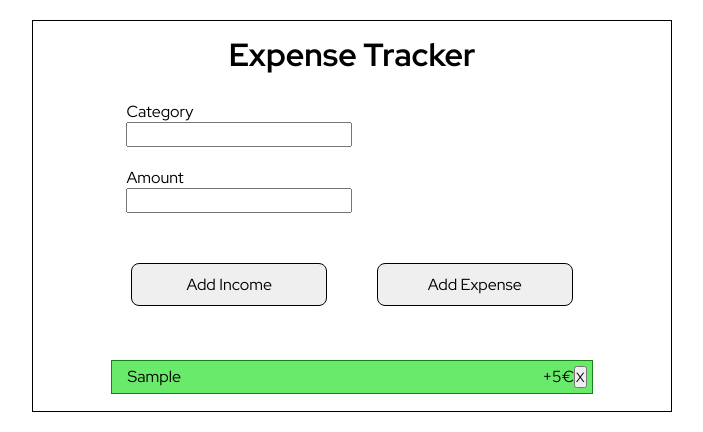
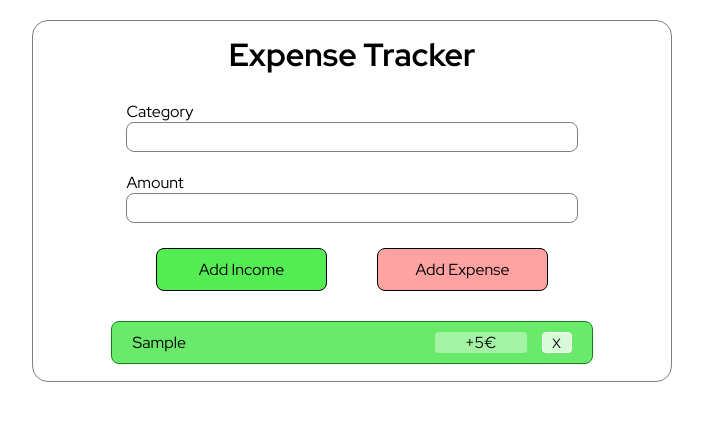
Before and after one commit to Natalie-Kizirian/My-Expense-Tracker, a plain HTML site: page index.html in a window 1280 px wide. Both pictures are taken after typing "Sample", "5" into the empty fields and a click on the button "Add Income". Shown: the whole page, without its empty margins (288-991 px from the left). Drawn offline with Linux system fonts and the light colour scheme.

Commit message:
Update styles

```diff
--- a/style.css
+++ b/style.css
@@ -12,7 +12,8 @@
   margin: auto;
   padding: 12px;
   margin-top: 20px;
-  border: solid thin;
+  border: solid thin gray;
+  border-radius: 16px;
   display: flex;
   flex-direction: column;
   justify-content: center;
@@ -21,17 +22,25 @@
 }
 .buttons {
   display: flex;
-  justify-content: space-between;
+  justify-content: space-evenly;
   width: 80%;
+  margin: auto;
 }
 .buttons button {
   font-size: 1rem;
   padding: 10px 4px;
-  width: 100%;
-  margin: 5%;
+  width: 35%;
   border-radius: 8px;
   border: solid thin black;
   cursor: pointer;
+}
+#income-btn {
+  background-color: rgb(83, 237, 83);
+  margin: 0;
+}
+#expense-btn {
+  background-color: rgb(255, 162, 162);
+  margin: 0;
 }
 .inputs {
   display: flex;
@@ -42,8 +51,11 @@
   padding: 5px 20px;
 }
 .inputs input {
-  height: 25px;
-  width: 50%;
+  height: 30px;
+  padding: 2px 4px;
+  width: 100%;
+  border-radius: 8px;
+  border: solid thin gray;
 }
 #transaction-list {
   padding: 5px;
@@ -53,22 +65,42 @@
 .income-list {
   border: solid thin rgb(25, 127, 25);
   background-color: rgb(106, 234, 106);
-  padding: 5px;
+  padding: 10px 15px;
   margin-top: 5px;
   display: flex;
   justify-content: space-evenly;
+  border-radius: 8px;
+}
+.expense-list {
+  border: solid thin red;
+  background-color: rgb(255, 162, 162);
+  padding: 10px 15px;
+  margin-top: 5px;
+  display: flex;
+  justify-content: space-evenly;
+  border-radius: 8px;
 }
 .income-list span:nth-child(1),
 .expense-list span:nth-child(1) {
   width: 100%;
-  padding: 0px 10px;
+  padding: 0px 5px;
   text-transform: capitalize;
 }
-.expense-list {
-  border: solid thin red;
-  background-color: rgb(238, 103, 103);
-  padding: 5px;
-  margin-top: 5px;
-  display: flex;
-  justify-content: space-evenly;
+.income-list span:nth-child(2),
+.expense-list span:nth-child(2) {
+  width: 30%;
+  padding: 0px 5px;
+  margin: 0 10px;
+  text-align: center;
+  background-color: rgba(255, 255, 255, 0.388);
+  border-radius: 4px;
 }
+.income-list button,
+.expense-list button {
+  width: 10%;
+  margin: 0px 5px;
+  border-radius: 4px;
+  border: solid thin rgb(255, 255, 255);
+  background-color: rgba(255, 255, 255, 0.742);
+  cursor: pointer;
+}
```
